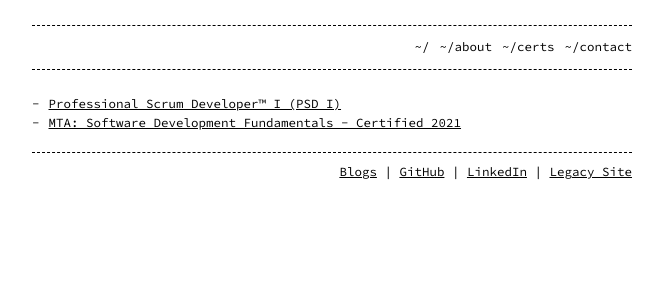
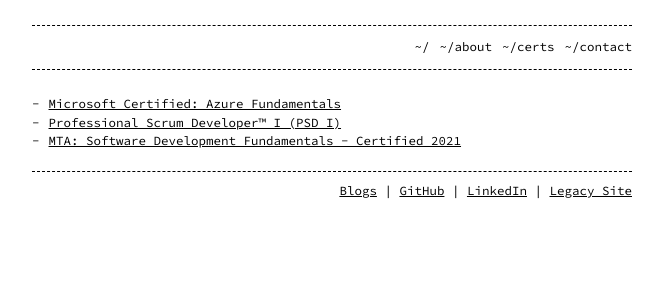
Before and after one commit to bm1905/bijay-maharjan-website, a Jekyll site: the page built from certs.md, in a window 1280 px wide. Shown: the top 300 px of the page, without its empty margins (308-971 px from the left). Built offline with Jekyll 4.4.1, drawn with Linux system fonts in a browser that asks for light colours.

Commit message:
Add Azure certification

```diff
--- a/certs.md
+++ b/certs.md
@@ -4,5 +4,6 @@ layout: page
 permalink: /certs/
 ---
 
+- [Microsoft Certified: Azure Fundamentals](https://www.credly.com/badges/0c0e6e98-bfe5-448a-a0de-cffe9758133f)
 - [Professional Scrum Developer™ I (PSD I)](https://www.credly.com/badges/510a6b54-392c-4102-9159-dccd94f1a6e2)
 - [MTA: Software Development Fundamentals - Certified 2021](https://www.credly.com/badges/1e5d9278-aec1-4542-b44a-0307608e8788)
```
